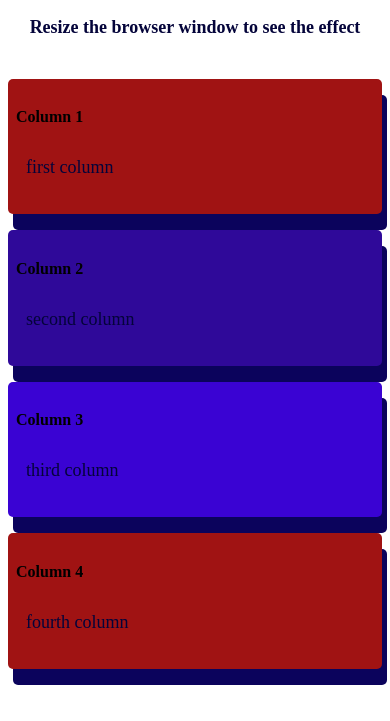
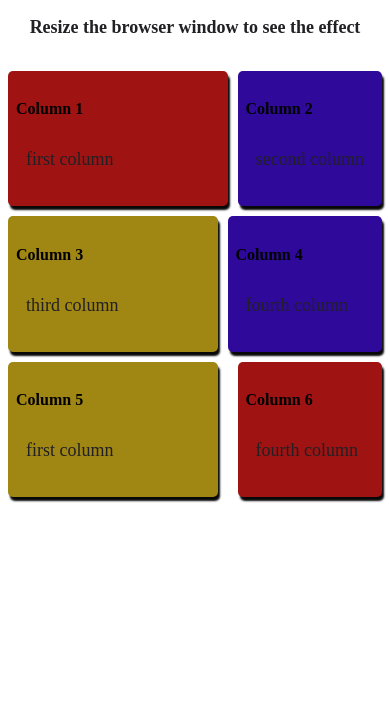
Before and after one commit to Onyiana/personal-work-on-programming, a plain HTML site: page Responsive Four Column Layout/index.html in a window 390 px wide. Shown: the part 123-844 px from the top of the page. Drawn offline with Linux system fonts and the light colour scheme.

Commit message:
responsivi grid column

```diff
--- a/Responsive Four Column Layout/css/style.css
+++ b/Responsive Four Column Layout/css/style.css
@@ -2,12 +2,33 @@
     box-sizing: border-box;
 }
 
+.mainsection{
+    /* display: flex;
+    gap: 10px;
+    flex-wrap: wrap;
+    width: 100%; */
+    display: grid;
+    grid-template-columns: repeat(4,1fr);
+    gap: 10px;
+}
+
+.firstBox{
+    grid-column: 1/3;
+}
+
+.lastBox{
+    grid-column: 2/4;
+}
+
+.lastBox1{
+    grid-column: 4/5;
+}
+
 #layout {
-    width: 25%;
+    /* width: 24%; */
     padding: 8px;
-    float: left;
     border-radius: 5px;
-    box-shadow: rgb(11, 3, 92) 5px 1rem;
+    box-shadow:  2px 4px 2px rgb(8, 8, 8);
 }
 
 .response {
@@ -16,7 +37,7 @@
 }
 
 .response h1, p{
-    color: rgb(4, 4, 58);
+    color: rgb(33, 33, 37);
 }
 
 p {
@@ -24,16 +45,29 @@ p {
     font-size: 18px;
 }
 
-@media screen and (max-width:50rem) {
-    #layout {
-    width: 50%;
+@media screen and (max-width:768px) {
+    .mainsection{
+        grid-template-columns: repeat(1,1fr);
 
     }
-}
 
-@media screen and (max-width:40rem) {
-    #layout {
-    width: 100%;
-    margin-block: 0.5rem;
+    .firstBox{
+        grid-column: 1/3;
+    }
+
+    .secondBox{
+        grid-column: 3/5;
+    }
+
+    .fourthBox{
+        grid-column: 2/5;
+    }
+
+    .fifthBox{
+        grid-column: 1/2;
+    }
+
+    .sixthBox{
+        grid-column: 3/5;
     }
 }
--- a/Responsive Four Column Layout/index.html
+++ b/Responsive Four Column Layout/index.html
@@ -11,25 +11,35 @@
     <div class="response">
         <h1>Responsive Four Column Layout</h1>
         <p><b>Resize the browser window to see the effect</b></p>
-        </div>
+    </div>
     <div class="mainsection">
-        <div id="layout" style="background-color: rgb(160, 19, 19);">
+        <div id="layout" class="firstBox" style="background-color: rgb(160, 19, 19);">
             <h4>Column 1</h4>
             <p>first column</p>
         </div>
 
-        <div id="layout" style="background-color: rgb(47, 9, 153);">
+        <div id="layout" class="secondBox" style="background-color: rgb(47, 9, 153);">
             <h4>Column 2</h4>
             <p>second column</p>
         </div>
 
-        <div id="layout" style="background-color: rgb(58, 3, 211);">
+        <div id="layout" style="background-color: rgb(160, 134, 19);">
             <h4>Column 3</h4>
             <p>third column</p>
         </div>
 
-        <div id="layout" style="background-color: rgb(160, 19, 19); margin-bottom: 3rem;" >
+        <div id="layout"class="fourthBox" style="background-color: rgb(47, 9, 153);" >
             <h4>Column 4</h4>
+            <p>fourth column</p>
+        </div>
+
+        <div id="layout" class="fifthBox" style="background-color: rgb(160, 134, 19);">
+            <h4>Column 5</h4>
+            <p>first column</p>
+        </div>
+
+        <div id="layout" class="sixthBox" style="background-color: rgb(160, 19, 19);" >
+            <h4>Column 6</h4>
             <p>fourth column</p>
         </div>
     </div>
```
